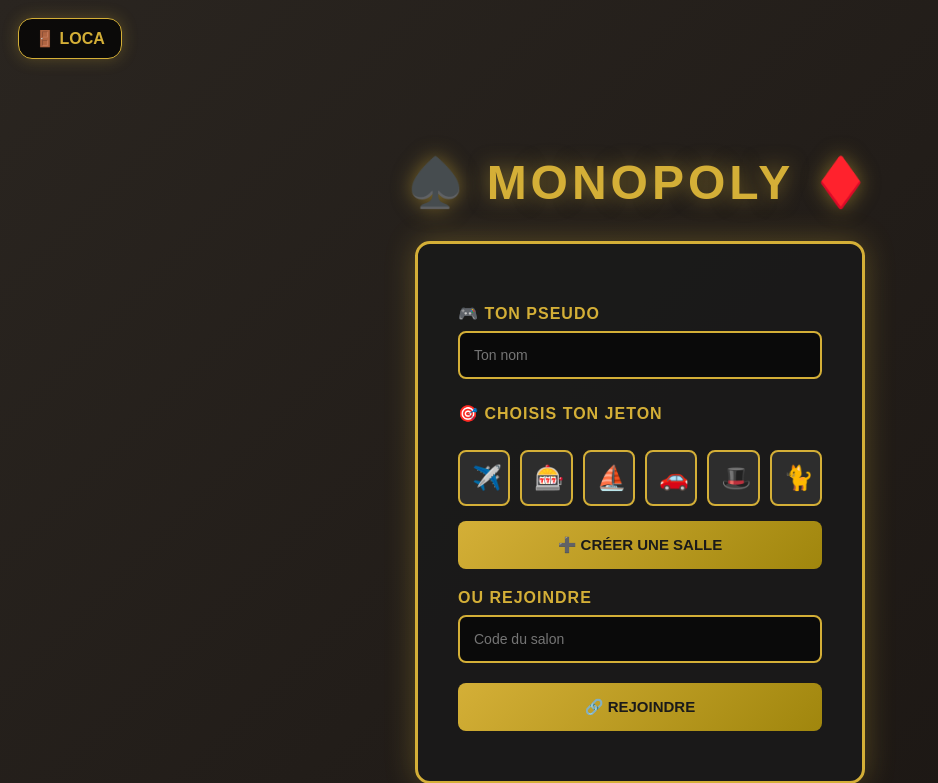
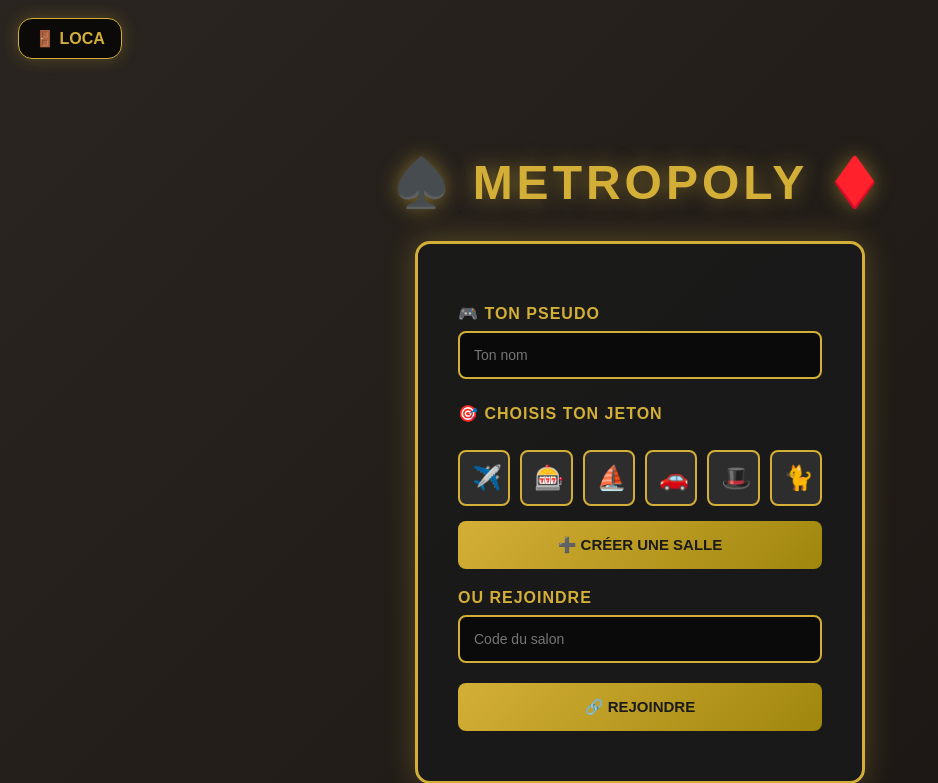
Before and after one commit to Yohannaaaaa/MONTENOIR-VIP, a Flask app: a page that uses templates/metropoly.html in a window 1280 px wide. Shown: the top 783 px of the page, without its empty margins (0-938 px from the left). Run offline with Flask 3, Linux system fonts and the light colour scheme; some libraries are stand-ins or nearby versions.

Commit message:
Update metropoly.html

```diff
--- a/templates/metropoly.html
+++ b/templates/metropoly.html
@@ -3,7 +3,7 @@
 <head>
 <meta charset="UTF-8">
 <meta name="viewport" content="width=device-width, initial-scale=1.0">
-<title>Monopoly VIP</title>
+<title>Metropoly VIP</title>
 <script src="https://cdn.socket.io/4.7.4/socket.io.min.js"></script>
 <style>
   * { box-sizing: border-box; margin: 0; padding: 0; }
@@ -324,7 +324,7 @@
 
 <!-- LOGIN -->
 <div id="loginScreen" class="screen active">
-  <h1>♠️ MONOPOLY ♦️</h1>
+  <h1>♠️ METROPOLY ♦️</h1>
   <div class="card">
     <label>🎮 TON PSEUDO</label>
     <input type="text" id="username" placeholder="Ton nom">
@@ -349,10 +349,10 @@
 
 <!-- LOBBY -->
 <div id="lobbyScreen" class="screen">
-  <h1>MONOPOLY</h1>
+  <h1>METROPOLY</h1>
   <div class="card">
     <p style="text-align: center; color: #d4af37; margin-bottom: 10px;">CODE DE LA SALLE</p>
-    <div class="room-code" id="roomDisplay">MON-XXXX</div>
+    <div class="room-code" id="roomDisplay">MET-XXXX</div>
     <label>👥 JOUEURS</label>
     <div id="playersList" class="player-list"></div>
     <button id="startBtn">🚀 DÉMARRER</button>
@@ -361,7 +361,7 @@
 
 <!-- GAME -->
 <div id="gameScreen" class="screen">
-  <h1>MONOPOLY</h1>
+  <h1>METROPOLY</h1>
   <div class="game-wrap">
     <div class="plateau">
       <div class="tokens-layer" id="tokensLayer"></div>
@@ -411,7 +411,6 @@ const socket = io();
 let user = '', token = '✈️', room = '', isRolling = false;
 let playerTokens = {};
 
-// 40 POSITIONS
 const GRID_POS = [
   {x: 400, y: 760}, {x: 330, y: 760}, {x: 260, y: 760}, {x: 190, y: 760}, {x: 120, y: 760},
   {x: 50, y: 760}, {x: 40, y: 690}, {x: 40, y: 620}, {x: 40, y: 550}, {x: 40, y: 480},
@@ -435,7 +434,6 @@ function setDiceValue(diceEl, value) {
   diceEl.style.transform = rotations[value] || 'rotateX(0deg) rotateY(0deg)';
 }
 
-// SÉLECTION JETON
 document.querySelectorAll('.token-btn').forEach(btn => {
   btn.addEventListener('click', () => {
     document.querySelectorAll('.token-btn').forEach(b => b.classList.remove('selected'));
@@ -444,7 +442,6 @@ document.querySelectorAll('.token-btn').forEach(btn => {
   });
 });
 
-// CRÉER SALLE
 document.getElementById('createBtn').addEventListener('click', () => {
   user = document.getElementById('username').value.trim();
   if (!user) return document.getElementById('errorMsg').textContent = '❌ Pseudo requis';
@@ -452,7 +449,6 @@ document.getElementById('createBtn').addEventListener('click', () => {
   socket.emit('monopoly_create_room', {username: user, token});
 });
 
-// REJOINDRE
 document.getElementById('joinBtn').addEventListener('click', () => {
   user = document.getElementById('username').value.trim();
   room = document.getElementById('roomCode').value.trim().toUpperCase();
@@ -461,12 +457,10 @@ document.getElementById('joinBtn').addEventListener('click', () => {
   socket.emit('monopoly_join_room', {username: user, token, code: room});
 });
 
-// DÉMARRER
 document.getElementById('startBtn').addEventListener('click', () => {
   socket.emit('monopoly_start_game', {code: room});
 });
 
-// LANCER DÉS
 document.getElementById('rollBtn').addEventListener('click', () => {
   if (isRolling) return;
   isRolling = true;
@@ -510,7 +504,6 @@ function moveToken(username, fromPos, toPos) {
   animate();
 }
 
-// ÉVÉNEMENTS
 socket.on('monopoly_room_state', (state) => {
   room = state.code;
   Object.keys(state.players).forEach(u => {
```
